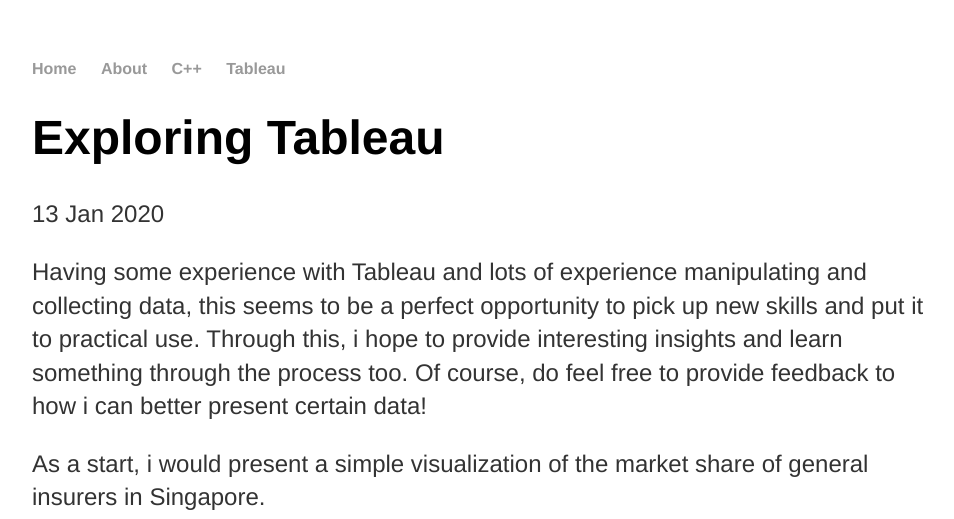
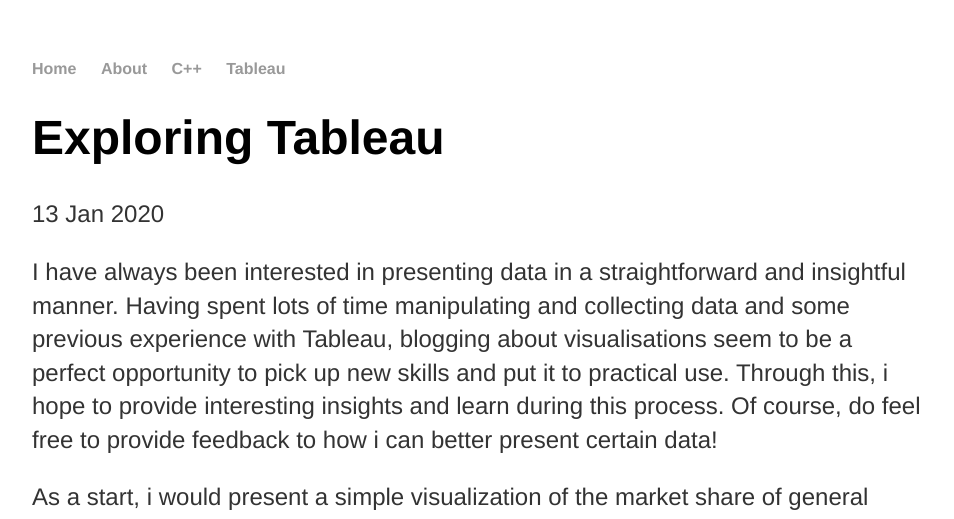
Before and after one commit to cchanzl/Lock-Screen, a Jekyll site: the page built from _posts/2020-01-13-Exploring-Tableau.md, in a window 1280 px wide. Shown: the top 519 px of the page, without its empty margins (160-1114 px from the left). Built offline with Jekyll 4.4.1, drawn with Linux system fonts in a browser that asks for light colours.

Commit message:
Update 2020-01-13-Exploring-Tableau.md

```diff
--- a/_posts/2020-01-13-Exploring-Tableau.md
+++ b/_posts/2020-01-13-Exploring-Tableau.md
@@ -5,7 +5,7 @@
 date: 2020-01-13
 ---
 
-Having some experience with Tableau and lots of experience manipulating and collecting data, this seems to be a perfect opportunity to pick up new skills and put it to practical use. Through this, i hope to provide interesting insights and learn something through the process too. Of course, do feel free to provide feedback to how i can better present certain data!
+I have always been interested in presenting data in a straightforward and insightful manner. Having spent lots of time manipulating and collecting data and some previous experience with Tableau, blogging about visualisations seem to be a perfect opportunity to pick up new skills and put it to practical use. Through this, i hope to provide interesting insights and learn during this process. Of course, do feel free to provide feedback to how i can better present certain data!
 
 As a start, i would present a simple visualization of the market share of general insurers in Singapore.
 
```
